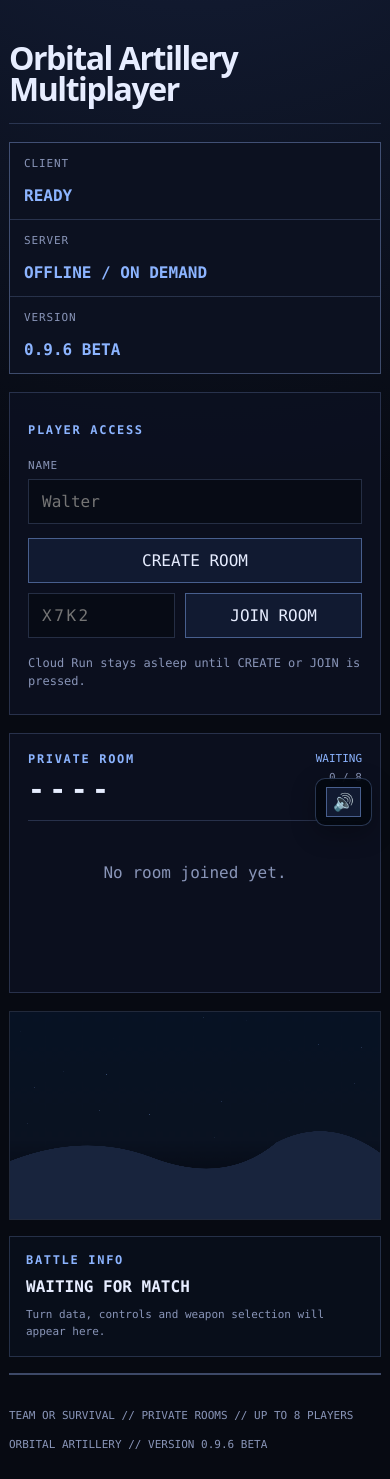
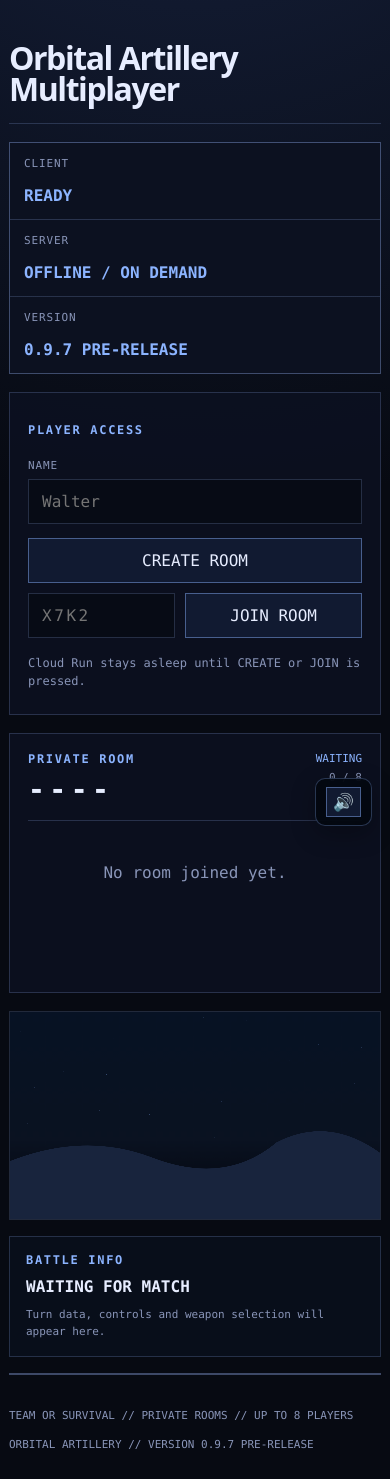
Before and after one commit to wzzzodiac/carabayllo-secret-wars, a plain HTML site: page index.html in a window 390 px wide. Drawn offline with Linux system fonts and the light colour scheme.

Commit message:
Label current build v0.9.7 pre-release

```diff
--- a/index.html
+++ b/index.html
@@ -1,9 +1,9 @@
 <!doctype html>
-<html lang="en"><head><meta charset="utf-8"><meta name="viewport" content="width=device-width, initial-scale=1"><meta name="theme-color" content="#070a12"><meta name="description" content="Orbital Artillery — multiplayer artillery game project."><title>Orbital Artillery Multiplayer</title><link rel="icon" href="favicon.svg?v=1" type="image/svg+xml"><link rel="stylesheet" href="style.css?v=phase7a-battle-frame-1"><style>.game-info-panel{height:min(655px,calc(56.25vw - 207px));max-height:min(655px,calc(56.25vw - 207px));overflow-y:auto;overflow-x:hidden}.battle-layout{align-items:start}.overlay{display:none!important}.hero{padding-top:18px;padding-bottom:18px}.hero h1{margin:0;font-size:clamp(2rem,4vw,4rem)}@media(max-width:1180px){.game-info-panel{height:auto;max-height:none;overflow-y:visible}}</style><script type="importmap">{"imports":{"./renderer.js?v=phase6c-heal-1":"./renderer7a-visual.js?v=v092-beta-renderer-1","./renderer6f.js?v=v09-beta-countdown-1":"./renderer6f.js?v=v096-start-overlay-1","./combat-controls.js?v=phase6b-afk-1":"./combat-controls6f.js?v=v095-room-music-1","./match-stats7a1.js?v=phase7a1-stats-1":"./match-stats7a1.js?v=v096-stats-1"}}</script></head>
+<html lang="en"><head><meta charset="utf-8"><meta name="viewport" content="width=device-width, initial-scale=1"><meta name="theme-color" content="#070a12"><meta name="description" content="Orbital Artillery — multiplayer artillery game project."><title>Orbital Artillery Multiplayer</title><link rel="icon" href="favicon.svg?v=1" type="image/svg+xml"><link rel="stylesheet" href="style.css?v=phase7a-battle-frame-1"><style>.game-info-panel{height:min(655px,calc(56.25vw - 207px));max-height:min(655px,calc(56.25vw - 207px));overflow-y:auto;overflow-x:hidden}.battle-layout{align-items:start}.overlay{display:none!important}.hero{padding-top:18px;padding-bottom:18px}.hero h1{margin:0;font-size:clamp(2rem,4vw,4rem)}@media(max-width:1180px){.game-info-panel{height:auto;max-height:none;overflow-y:visible}}</style><script type="importmap">{"imports":{"./renderer.js?v=phase6c-heal-1":"./renderer7a-visual.js?v=v092-beta-renderer-1","./renderer6f.js?v=v09-beta-countdown-1":"./renderer6f.js?v=v096-start-overlay-1","./combat-controls.js?v=phase6b-afk-1":"./combat-controls6f.js?v=v095-room-music-1","./match-stats7a1.js?v=phase7a1-stats-1":"./match-stats7a1.js?v=v097-pre-stats-1"}}</script></head>
 <body><main class="shell"><header class="hero"><h1>Orbital Artillery Multiplayer</h1></header>
-<section class="panel"><div class="status-row"><span>CLIENT</span><strong id="clientStatus">BOOTING</strong></div><div class="status-row"><span>SERVER</span><strong id="serverStatus">OFFLINE</strong></div><div class="status-row"><span>VERSION</span><strong>0.9.6 BETA</strong></div></section>
+<section class="panel"><div class="status-row"><span>CLIENT</span><strong id="clientStatus">BOOTING</strong></div><div class="status-row"><span>SERVER</span><strong id="serverStatus">OFFLINE</strong></div><div class="status-row"><span>VERSION</span><strong>0.9.7 PRE-RELEASE</strong></div></section>
 <section class="lobby-grid"><div class="lobby-card" id="entryPanel"><p class="section-label">PLAYER ACCESS</p><label for="playerName">NAME</label><input id="playerName" maxlength="20" autocomplete="nickname" placeholder="Walter"><div class="entry-actions"><button id="createRoom" type="button">CREATE ROOM</button><div class="join-row"><input id="roomCode" maxlength="4" autocomplete="off" placeholder="X7K2" aria-label="Room code"><button id="joinRoom" type="button">JOIN ROOM</button></div></div><p id="actionMessage" class="message" aria-live="polite">Cloud Run stays asleep until CREATE or JOIN is pressed.</p></div>
 <div class="lobby-card room-card"><div class="room-heading"><div><p class="section-label">PRIVATE ROOM</p><strong id="activeRoomCode">----</strong></div><div class="room-meta"><span id="roomStatus">WAITING</span><span id="roomCount">0 / 8</span></div></div><div id="playerList" class="player-list"><div class="empty-room">No room joined yet.</div></div>
 <div id="roomControls" class="room-controls" hidden><div id="modeControls" class="control-group"><span class="control-label">GAME MODE // HOST</span><div class="button-row"><button id="teamModeButton" type="button">TEAM MODE</button><button id="survivalModeButton" type="button">SURVIVAL MODE</button></div></div><div id="teamControls" class="control-group"><span class="control-label">YOUR TEAM</span><div class="button-row"><button id="teamAButton" type="button">TEAM A</button><button id="teamBButton" type="button">TEAM B</button></div></div><button id="readyButton" class="ready-button" type="button">READY</button><button id="startGameButton" class="start-button" type="button" hidden>START GAME</button><p id="lobbyHint" class="lobby-hint">Choose your setup and mark yourself ready.</p></div></div></section>
 <section class="battle-layout"><div class="game-frame" aria-label="Synchronized turn-based artillery world"><canvas id="gameCanvas" width="1600" height="900"></canvas><div class="overlay"><p id="arenaTitle"></p><span id="arenaSubtitle"></span></div></div><aside id="gameInfoPanel" class="game-info-panel" aria-live="polite"><div class="game-info-empty"><span class="section-label">BATTLE INFO</span><strong>WAITING FOR MATCH</strong><p>Turn data, controls and weapon selection will appear here.</p></div></aside></section>
-<footer><span>TEAM OR SURVIVAL // PRIVATE ROOMS // UP TO 8 PLAYERS</span><span>ORBITAL ARTILLERY // VERSION 0.9.6 BETA</span></footer></main><script type="module" src="music.js?v=v096-loop-reliability-1"></script><script type="module" src="audio.js?v=v096-launch-sfx-hotfix-1"></script><script type="module" src="client.js?v=phase7a1-stats-rematch-2"></script></body></html>
+<footer><span>TEAM OR SURVIVAL // PRIVATE ROOMS // UP TO 8 PLAYERS</span><span>ORBITAL ARTILLERY // VERSION 0.9.7 PRE-RELEASE</span></footer></main><script type="module" src="music.js?v=v096-loop-reliability-1"></script><script type="module" src="audio.js?v=v096-launch-sfx-hotfix-1"></script><script type="module" src="client.js?v=phase7a1-stats-rematch-2"></script></body></html>
```
